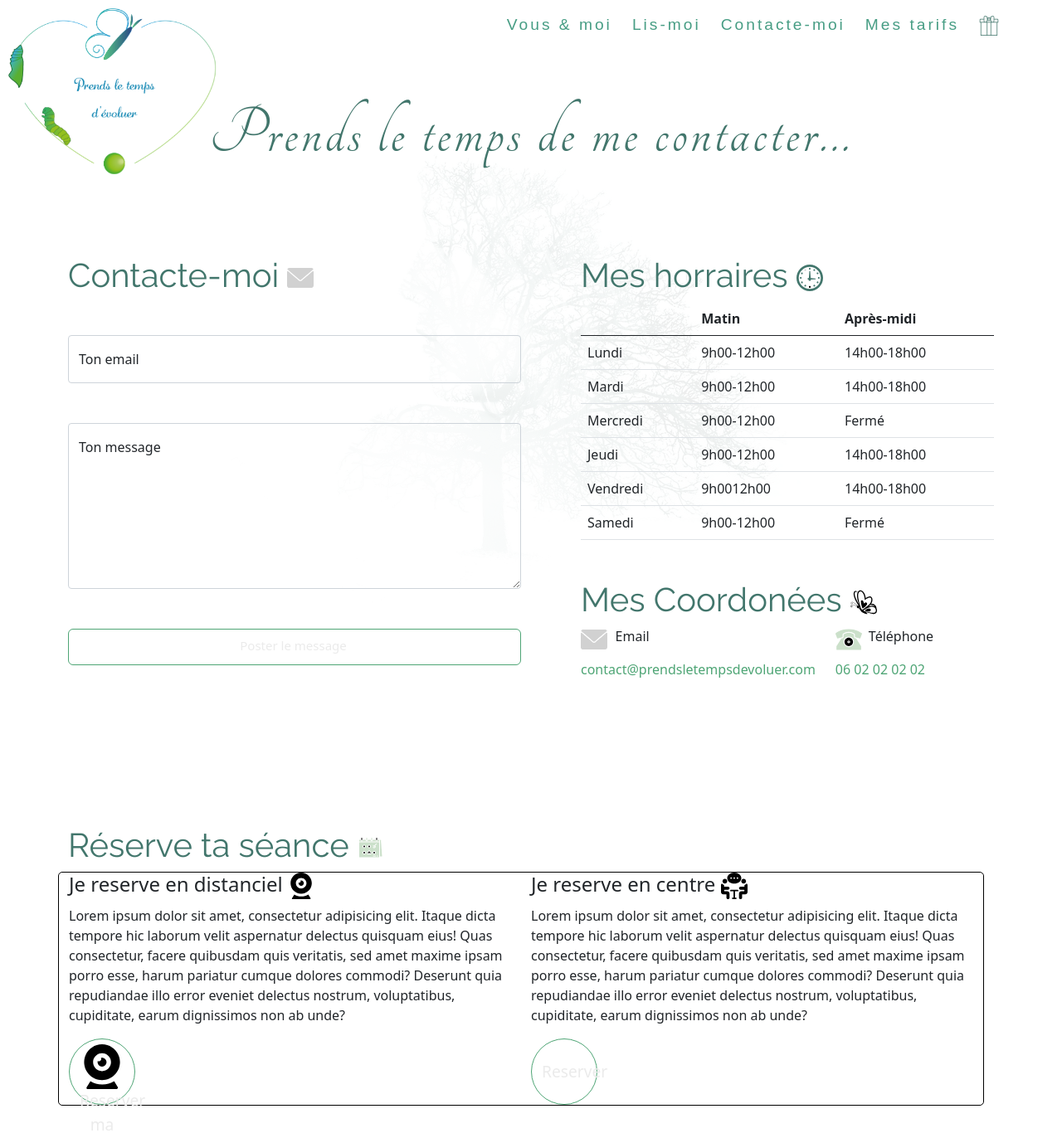
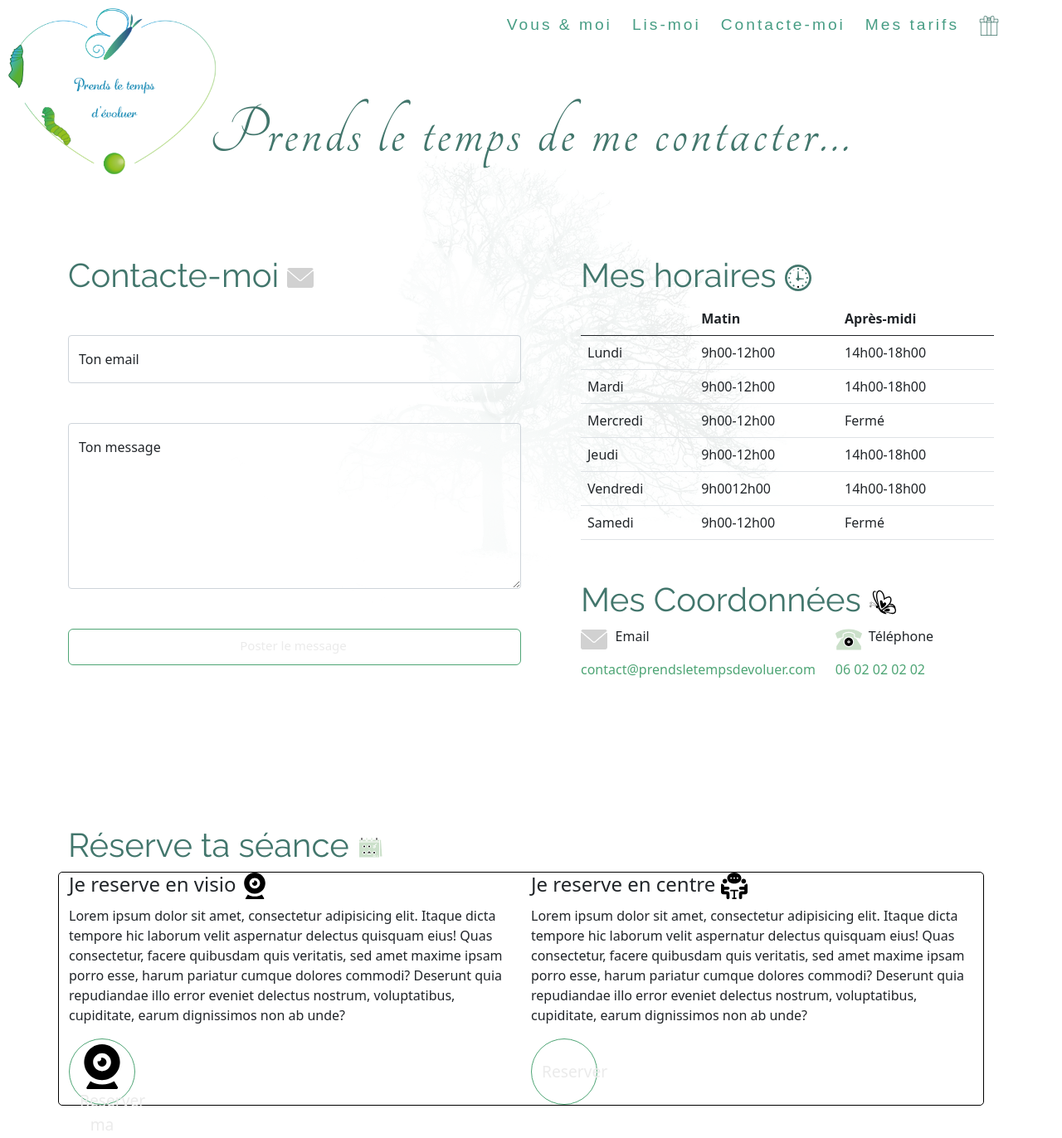
Before and after one commit to c3soft/nassima-sophro, a Symfony app: template templates/contact/contact.html.twig in a window 1280 px wide. Shown: the top 1372 px of the page at 83% size. Run offline with Twig, Linux system fonts and the light colour scheme; the template is opened without the code that fills it, so the values that code supplies are empty; some libraries are stand-ins or nearby versions.

Commit message:
Fix typo contact

```diff
--- a/templates/contact/contact.html.twig
+++ b/templates/contact/contact.html.twig
@@ -37,7 +37,7 @@
 
 				<div class="col-md-6">
 					<div class="infos ms-5">
-						<h3>Mes horraires
+						<h3>Mes horaires
 							<img class="logo-media" src="{{ asset('img/icons/clock.svg') }}" alt=""></h3>
 						<table class="table mb-5">
 							<thead>
@@ -83,7 +83,7 @@
 						</table>
 
 						<div class="row mt-5">
-							<h3 class="mx-auto">Mes Coordonées
+							<h3 class="mx-auto">Mes Coordonnées
 								<img class="logo-media" src="{{ asset('img/icons/butterheart.svg') }}" alt=""></h3>
 
 							<div class="col">
@@ -123,7 +123,7 @@
 			<div class="row reservation">
 
 			<div class="col">
-				<h4 class="mx-auto">Je reserve en distanciel
+				<h4 class="mx-auto">Je reserve en visio
 					<img class="logo-media" src="{{ asset('img/icons/webcam.svg') }}" alt=""></h4>
 				<p>Lorem ipsum dolor sit amet, consectetur adipisicing elit. Itaque dicta tempore hic laborum velit aspernatur delectus quisquam eius! Quas consectetur, facere quibusdam quis veritatis, sed amet maxime ipsam porro esse, harum pariatur cumque dolores commodi? Deserunt quia repudiandae illo error eveniet delectus nostrum, voluptatibus, cupiditate, earum dignissimos non ab unde?</p>
 				<button class="btn btn-reserve"><img class="logo-send" src="{{ asset('img/icons/webcam.svg') }}" alt="Envoyer le message">Reserver ma visio</button>
```
